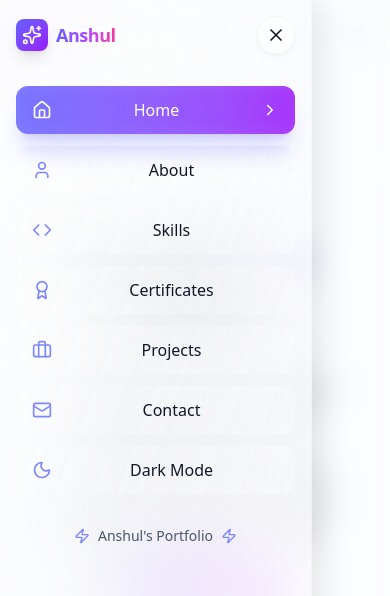
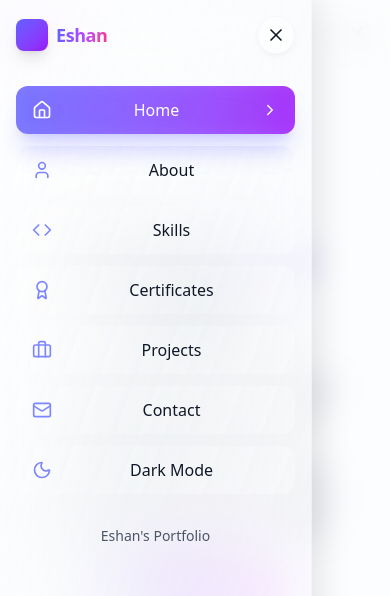
Before and after one commit to eshukla15/My-portfolio, a React (Vite) app: page / in a window 390 px wide. Both pictures are taken after a click on the button "Open navigation menu". Shown: the top 596 px of the page. Built offline with nearby package versions, Linux system fonts and the light colour scheme.

Commit message:
minor change

```diff
--- a/src/components/Navbar.jsx
+++ b/src/components/Navbar.jsx
@@ -458,13 +458,12 @@ export const Navbar = () => {
                 )}
               >
                 <div className="w-8 h-8 sm:w-10 sm:h-10 rounded-lg bg-gradient-to-br from-indigo-500 to-purple-600 p-1.5 sm:p-2 mr-2 sm:mr-3 shadow-lg">
-                  <Sparkles className="text-white w-full h-full" />
                 </div>
                 <span className={cn(
                   "bg-clip-text text-transparent font-extrabold tracking-tight",
                   themeColors.logoGradient
                 )}>
-                  Anshul
+                  Eshan
                 </span>
               </a>
 
@@ -588,9 +587,7 @@ export const Navbar = () => {
                   transition: `all 0.4s cubic-bezier(0.175, 0.885, 0.32, 1.275) ${isMenuOpen ? (0.1 + navItems.length * 0.05 + 0.1) : 0}s`
                 }}
               >
-                <Zap size={16} className={themeColors.highlightText} />
-                <span>Anshul&apos;s Portfolio</span>
-                <Zap size={16} className={themeColors.highlightText} />
+                <span>Eshan&apos;s Portfolio</span>
               </div>
             </div>
           </div>
```
